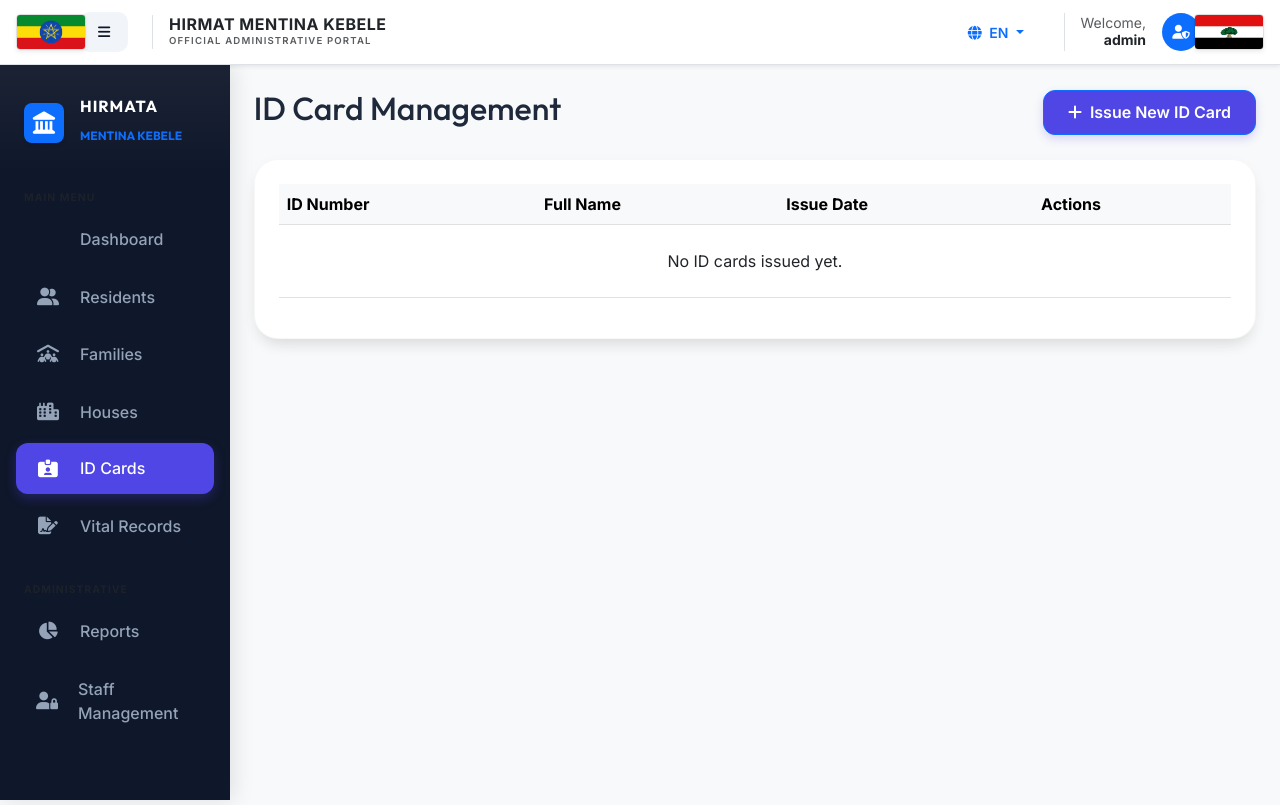
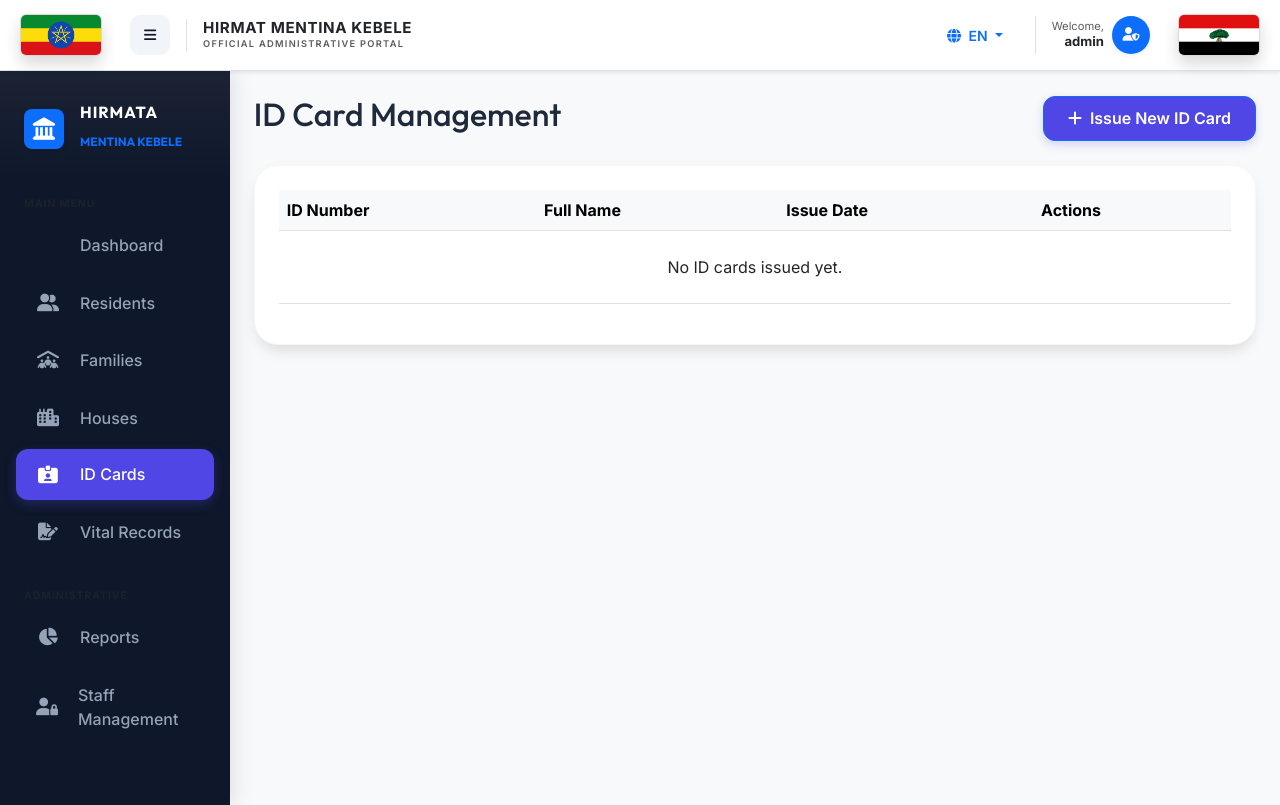
Before and after one commit to FalmiTola/kebele-system, a PHP site: page /modules/idcards/index.php in a window 1280 px wide. Shown: the top 805 px of the page. Run offline with PHP 8.4, Linux system fonts and the light colour scheme; a user stored in the database is signed in; data that the repository does not hold is empty; a stand-in replaces the project's code that opens the database connection.

Commit message:
Fixed navbar overlap: increased padding to 130px per side and flag size to 42px

```diff
--- a/includes/header.php
+++ b/includes/header.php
@@ -19,30 +19,32 @@ require_once __DIR__ . '/lang.php';
 </head>
 <body class="bg-light">
     <!-- Navbar - Full Width Top Bar -->
-    <nav class="navbar sticky-top border-bottom bg-white shadow-sm p-0 position-relative" style="min-height: 65px;">
+    <nav class="navbar sticky-top border-bottom bg-white shadow-sm p-0 position-relative" style="min-height: 70px;">
         <!-- Left Corner: Ethiopia Flag -->
         <img src="/kebele-system/assets/img/ethiopia_flag.png" alt="Ethiopia Flag"
-             class="position-absolute top-50 translate-middle-y rounded-1 shadow-sm d-none d-md-block"
-             style="left: 16px; height: 36px; border: 1px solid rgba(0,0,0,0.12); z-index: 10;">
+             class="position-absolute top-50 translate-middle-y rounded-2 shadow d-none d-lg-block"
+             style="left: 20px; height: 42px; border: 1px solid rgba(0,0,0,0.15); z-index: 10;">
 
         <!-- Center Content -->
-        <div class="container-fluid px-5 px-md-0 d-flex align-items-center justify-content-between h-100" style="padding-left: 80px !important; padding-right: 80px !important;">
+        <div class="w-100 d-flex align-items-center justify-content-between"
+             style="padding-left: 130px; padding-right: 130px; min-height: 70px;">
+
             <!-- Left: Menu toggle + Title -->
-            <div class="d-flex align-items-center gap-3 py-2">
-                <button class="btn btn-outline-secondary btn-sm" id="menu-toggle">
+            <div class="d-flex align-items-center gap-3">
+                <button class="btn btn-outline-secondary btn-sm px-3" id="menu-toggle">
                     <i class="fas fa-bars"></i>
                 </button>
-                <div class="d-flex flex-column ms-2 border-start ps-3">
-                    <h5 class="mb-0 fw-bold text-dark" style="letter-spacing: 0.5px; font-size: 1rem;">HIRMAT MENTINA KEBELE</h5>
-                    <p class="text-muted mb-0 fw-semibold" style="font-size: 0.6rem; letter-spacing: 0.12em; text-transform: uppercase;">Official Administrative Portal</p>
+                <div class="d-flex flex-column border-start ps-3">
+                    <h6 class="mb-0 fw-bold text-dark" style="letter-spacing: 0.6px; font-size: 0.95rem; white-space: nowrap;">HIRMAT MENTINA KEBELE</h6>
+                    <p class="text-muted mb-0 fw-semibold" style="font-size: 0.58rem; letter-spacing: 0.14em; text-transform: uppercase; white-space: nowrap;">Official Administrative Portal</p>
                 </div>
             </div>
 
             <!-- Right: Language + User -->
-            <div class="d-flex align-items-center gap-3 py-2">
+            <div class="d-flex align-items-center gap-3">
                 <!-- Language Switcher -->
                 <div class="dropdown">
-                    <button class="btn btn-sm btn-outline-primary dropdown-toggle border-0" type="button" data-bs-toggle="dropdown">
+                    <button class="btn btn-sm btn-outline-primary dropdown-toggle border-0 px-3" type="button" data-bs-toggle="dropdown">
                         <i class="fas fa-globe me-1"></i> <?php echo strtoupper($current_lang); ?>
                     </button>
                     <ul class="dropdown-menu dropdown-menu-end shadow-lg border-0">
@@ -52,10 +54,11 @@ require_once __DIR__ . '/lang.php';
                     </ul>
                 </div>
 
-                <div class="d-flex align-items-center gap-3 border-start ps-3">
-                    <div class="text-end d-none d-lg-block">
-                        <p class="mb-0 small text-muted" style="line-height: 1.2;">Welcome,</p>
-                        <p class="mb-0 fw-bold text-dark small" style="line-height: 1.2;"><?php echo $_SESSION['username'] ?? 'User'; ?></p>
+                <!-- User Info -->
+                <div class="d-flex align-items-center gap-2 border-start ps-3">
+                    <div class="text-end d-none d-xl-block">
+                        <p class="mb-0 text-muted" style="font-size: 0.7rem; line-height: 1.2;">Welcome,</p>
+                        <p class="mb-0 fw-bold text-dark" style="font-size: 0.82rem; line-height: 1.2; white-space: nowrap;"><?php echo $_SESSION['username'] ?? 'User'; ?></p>
                     </div>
                     <?php
                         $role_key = $_SESSION['role'] ?? 'staff';
@@ -63,13 +66,13 @@ require_once __DIR__ . '/lang.php';
                     ?>
                     <div class="dropdown">
                         <a class="nav-link p-0" href="#" id="navbarDropdown" role="button" data-bs-toggle="dropdown">
-                            <div class="bg-primary text-white rounded-circle d-flex align-items-center justify-content-center" style="width: 38px; height: 38px;">
-                                <i class="fas fa-user-shield small"></i>
+                            <div class="bg-primary text-white rounded-circle d-flex align-items-center justify-content-center shadow-sm" style="width: 38px; height: 38px;">
+                                <i class="fas fa-user-shield" style="font-size: 0.85rem;"></i>
                             </div>
                         </a>
-                        <ul class="dropdown-menu dropdown-menu-end shadow-lg border-0 mt-3 p-2" style="border-radius: 12px;">
+                        <ul class="dropdown-menu dropdown-menu-end shadow-lg border-0 mt-2 p-2" style="border-radius: 12px;">
                             <li><h6 class="dropdown-header small text-muted"><?php echo __($role_key); ?></h6></li>
-                            <li><hr class="dropdown-divider"></li>
+                            <li><hr class="dropdown-divider my-1"></li>
                             <li><a class="dropdown-item rounded-3" href="/kebele-system/auth/logout.php">
                                 <i class="fas fa-sign-out-alt me-2 text-danger"></i><?php echo __('logout'); ?>
                             </a></li>
@@ -81,8 +84,8 @@ require_once __DIR__ . '/lang.php';
 
         <!-- Right Corner: Oromia Flag -->
         <img src="/kebele-system/assets/img/oromia_flag.png" alt="Oromia Flag"
-             class="position-absolute top-50 translate-middle-y rounded-1 shadow-sm d-none d-md-block"
-             style="right: 16px; height: 36px; border: 1px solid rgba(0,0,0,0.12); z-index: 10;">
+             class="position-absolute top-50 translate-middle-y rounded-2 shadow d-none d-lg-block"
+             style="right: 20px; height: 42px; border: 1px solid rgba(0,0,0,0.15); z-index: 10;">
     </nav>
 
     <div class="d-flex" id="wrapper">
```
